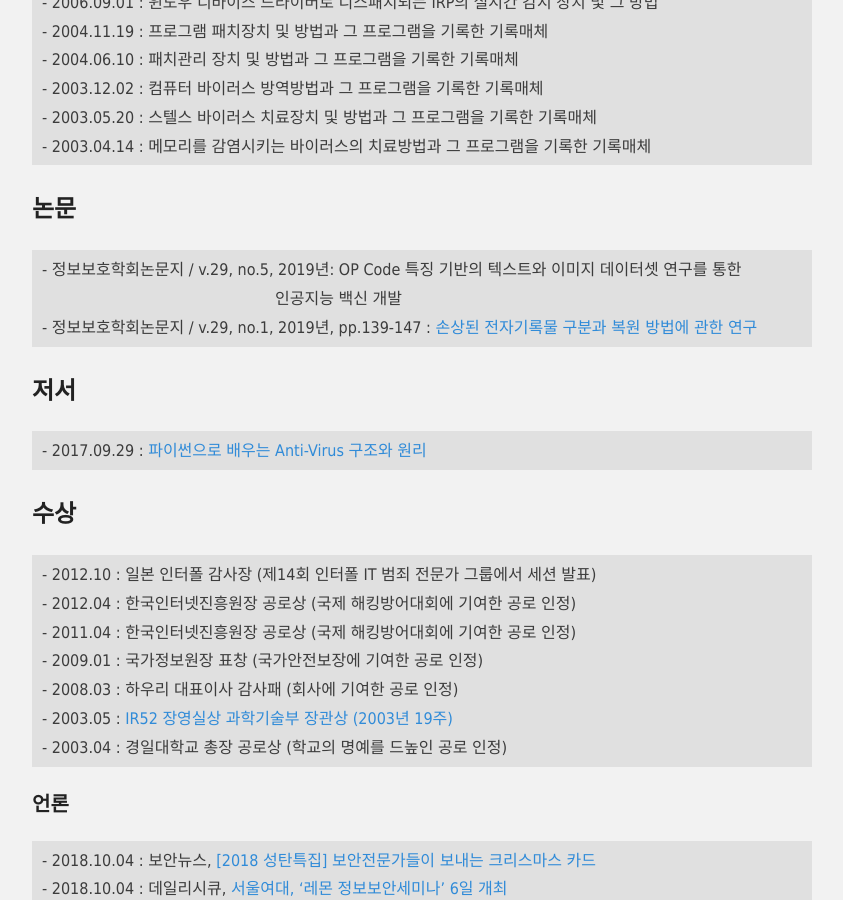
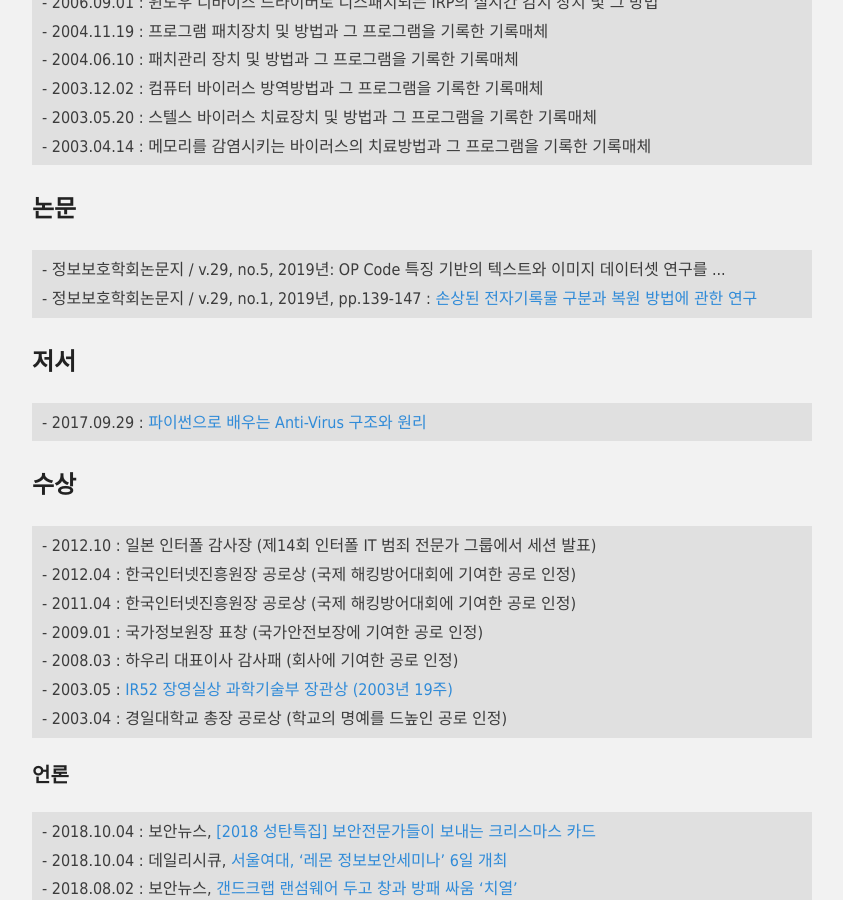
Before and after one commit to hanul93/hanul93.github.com, a Jekyll site: the page built from about.md, in a window 1280 px wide and 900 px high, scrolled down 1303 px. Shown: the whole window, without its empty margins (218-1061 px from the left). Built offline with Jekyll 4.4.1, drawn with Linux system fonts in a browser that asks for light colours; nearby versions of some CDN libraries.

Commit message:
생략 처리

```diff
--- a/about.md
+++ b/about.md
@@ -53,8 +53,7 @@
 
 ## 논문
 
-<div class="highlighter-rouge"><pre class="highlight"><code class="keibox">- 정보보호학회논문지 / v.29, no.5, 2019년: OP Code 특징 기반의 텍스트와 이미지 데이터셋 연구를 통한
-                                                   인공지능 백신 개발
+<div class="highlighter-rouge"><pre class="highlight"><code class="keibox">- 정보보호학회논문지 / v.29, no.5, 2019년: OP Code 특징 기반의 텍스트와 이미지 데이터셋 연구를 ...
 - 정보보호학회논문지 / v.29, no.1, 2019년, pp.139-147 : <a href="http://koreascience.or.kr/article/JAKO201907753431236.page">손상된 전자기록물 구분과 복원 방법에 관한 연구</a>
 </code></pre>
 </div>
```
